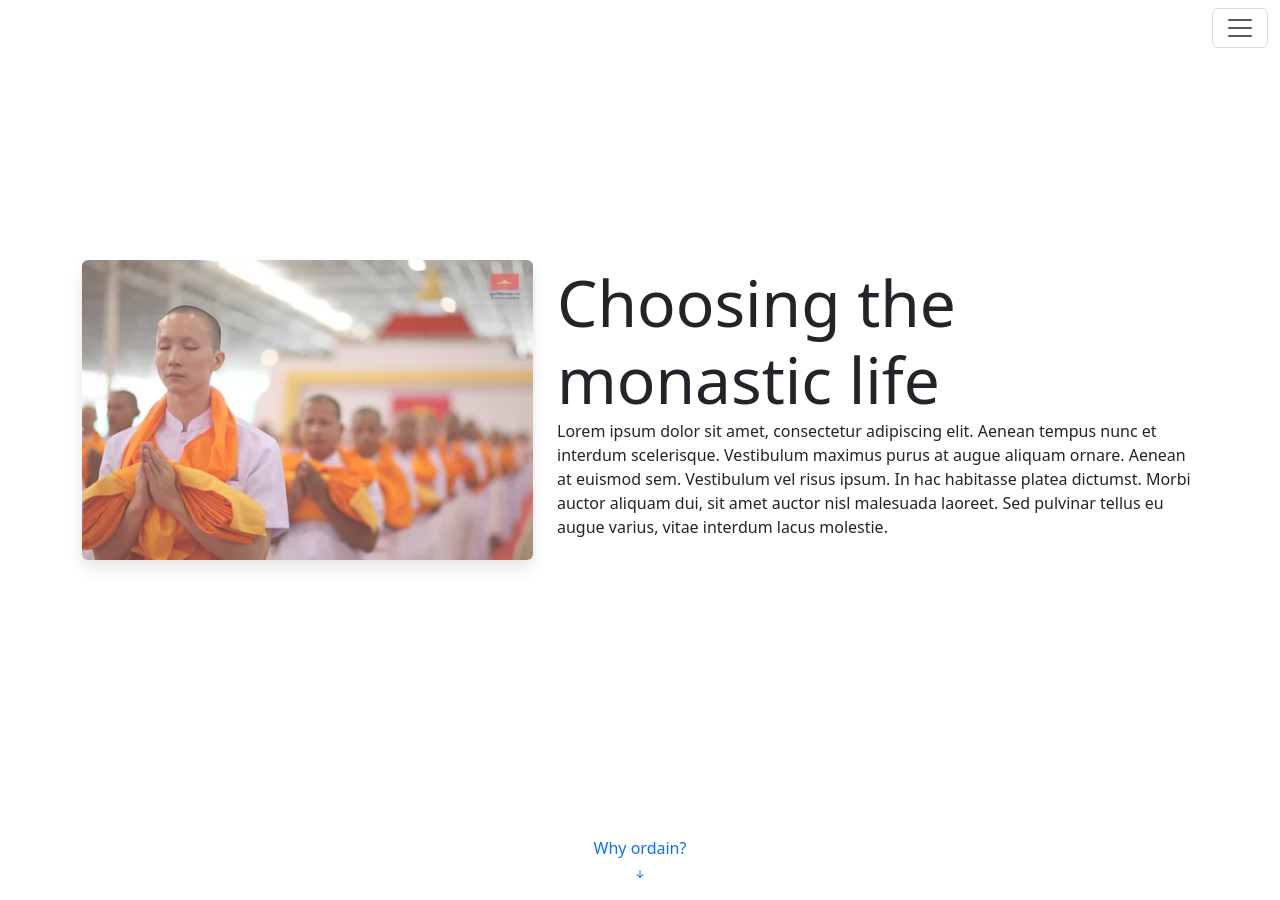
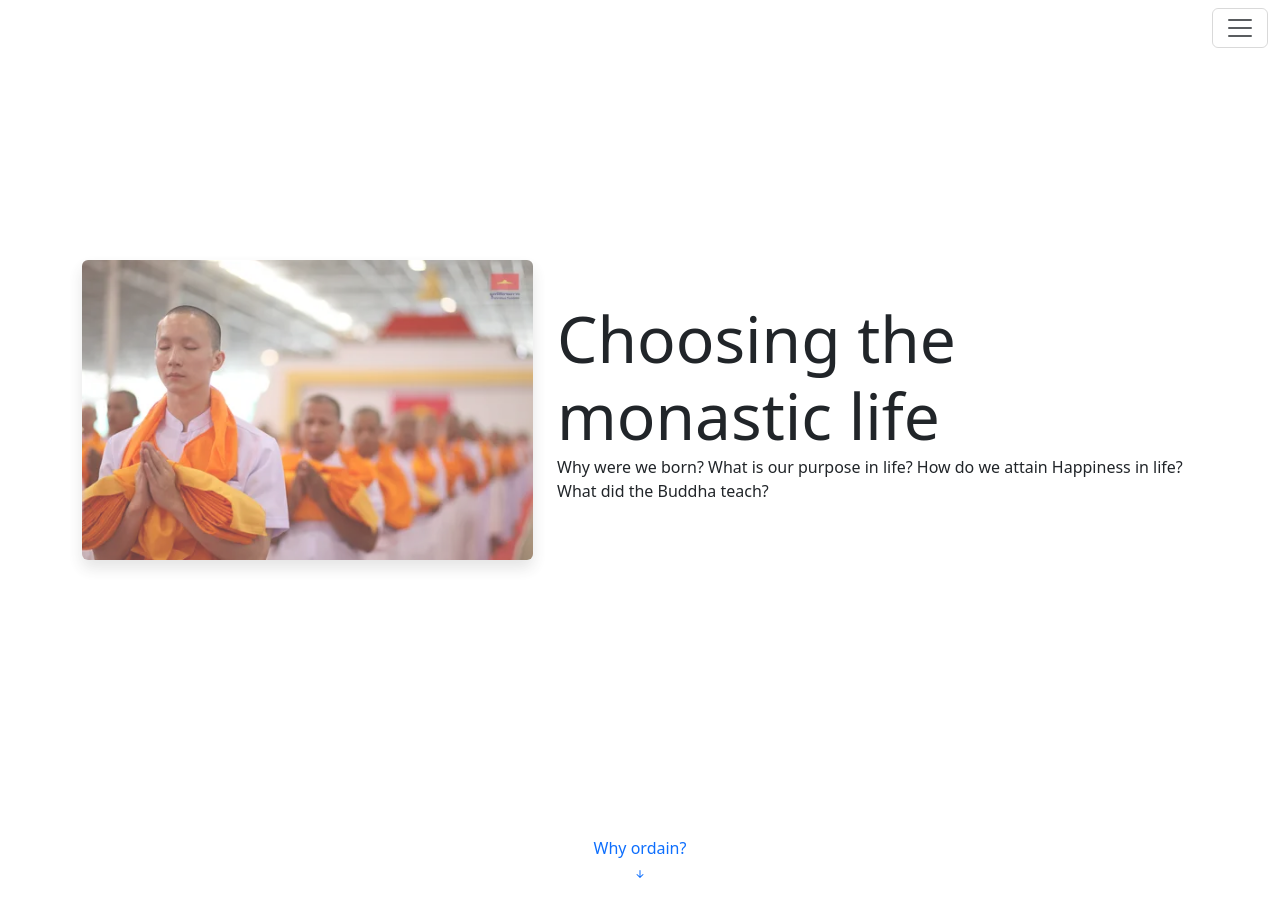
Before and after one commit to spicalous/dmc-monkslife, a Jekyll site: the page built from index.html, in a window 1280 px wide and 900 px high. Built offline with Jekyll 4.4.1, drawn with Linux system fonts in a browser that asks for light colours.

Commit message:
replace lorem text

```diff
--- a/index.html
+++ b/index.html
@@ -13,10 +13,7 @@ layout: base
           Choosing the monastic life
         </div>
         <p>
-          Lorem ipsum dolor sit amet, consectetur adipiscing elit. Aenean tempus nunc et interdum scelerisque. Vestibulum
-          maximus purus at augue aliquam ornare. Aenean at euismod sem. Vestibulum vel risus ipsum. In hac habitasse platea
-          dictumst. Morbi auctor aliquam dui, sit amet auctor nisl malesuada laoreet. Sed pulvinar tellus eu augue varius,
-          vitae interdum lacus molestie.
+          Why were we born? What is our purpose in life? How do we attain Happiness in life? What did the Buddha teach?
         </p>
       </div>
     </div>
```
